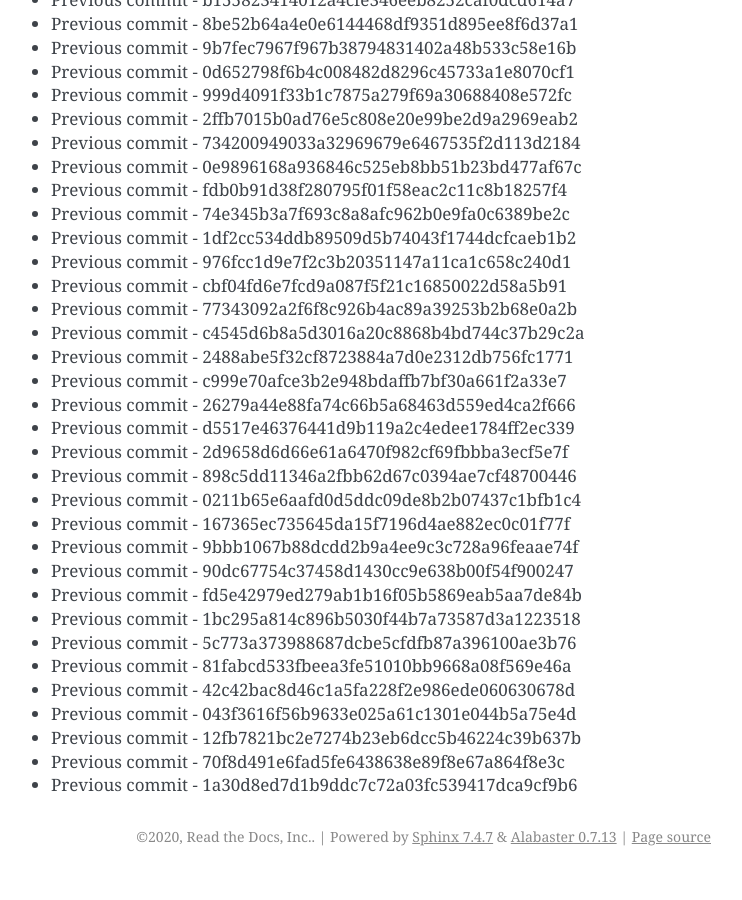
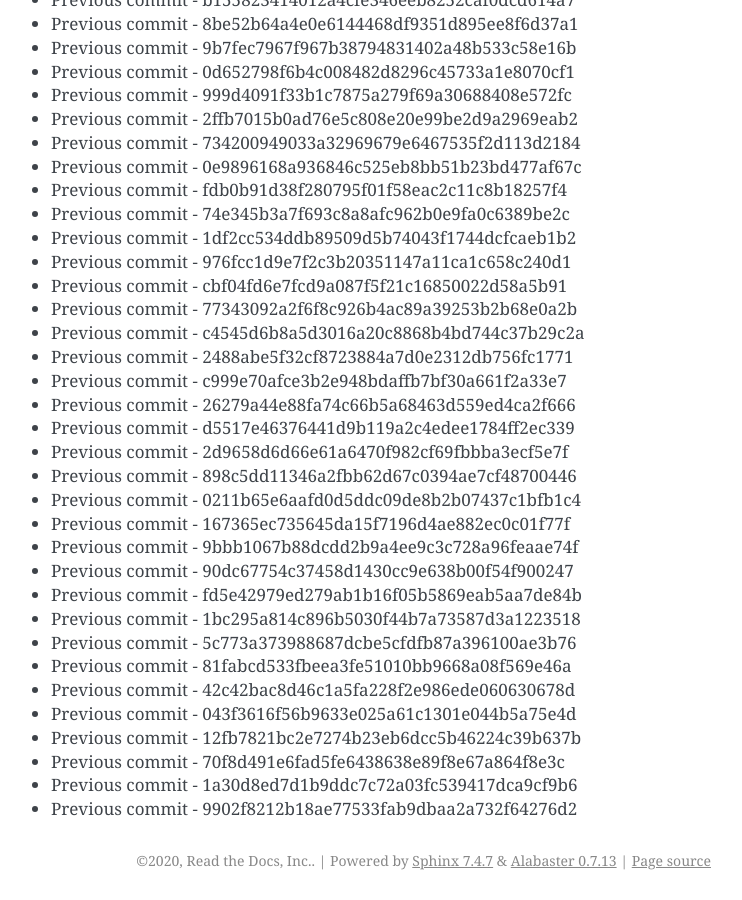
Before and after one commit to readthedocs/rtd-git-stresstest, a Sphinx documentation site: the page built from docs/updates.rst, in a window 1280 px wide and 900 px high, scrolled down 28236 px. Shown: the whole window, without its empty margins (399-1141 px from the left). Built offline with Sphinx 7.4.7, drawn with Linux system fonts in a browser that asks for light colours; before the commit the page ends 29112 px from its top, so only the background shows below that.

Commit message:
Generating commit from previous: 9902f8212b18ae77533fab9dbaa2a732f64276d2

```diff
--- a/docs/updates.rst
+++ b/docs/updates.rst
@@ -1218,3 +1218,4 @@ It can be tested for any performance characteristics.
 * Previous commit - 12fb7821bc2e7274b23eb6dcc5b46224c39b637b
 * Previous commit - 70f8d491e6fad5fe6438638e89f8e67a864f8e3c
 * Previous commit - 1a30d8ed7d1b9ddc7c72a03fc539417dca9cf9b6
+* Previous commit - 9902f8212b18ae77533fab9dbaa2a732f64276d2
```
